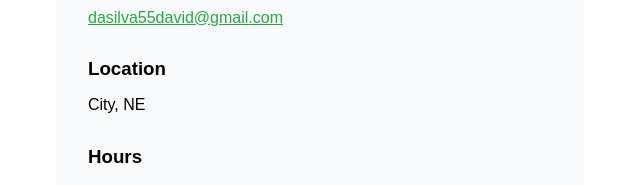
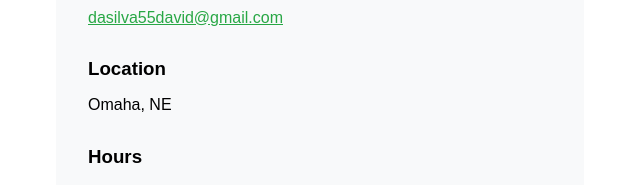
Before and after one commit to Koded0214h/3hree-Dee, a plain HTML site: page index.html in a window 1280 px wide. Shown: the part 2748-2933 px from the top of the page, 616-1256 px from the left. Drawn offline with Linux system fonts and the light colour scheme.

Commit message:
location

```diff
--- a/index.html
+++ b/index.html
@@ -110,7 +110,7 @@
             <p><a href="mailto:coder0214h@gmail.com">dasilva55david@gmail.com</a></p>
 
             <h3>Location</h3>
-            <p>City, NE</p>
+            <p>Omaha, NE</p>
 
             <h3>Hours</h3>
             <div class="hours">
```
